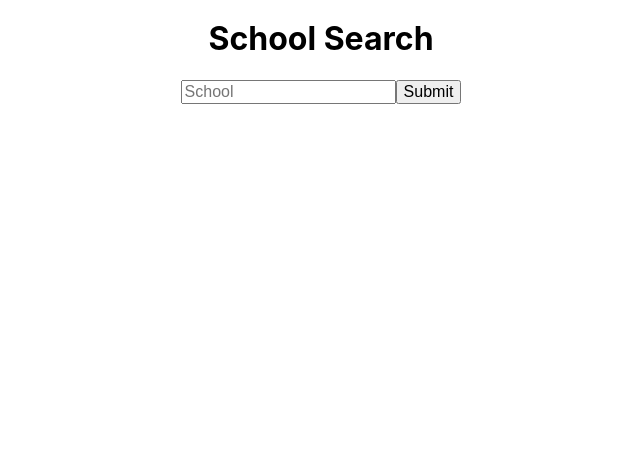
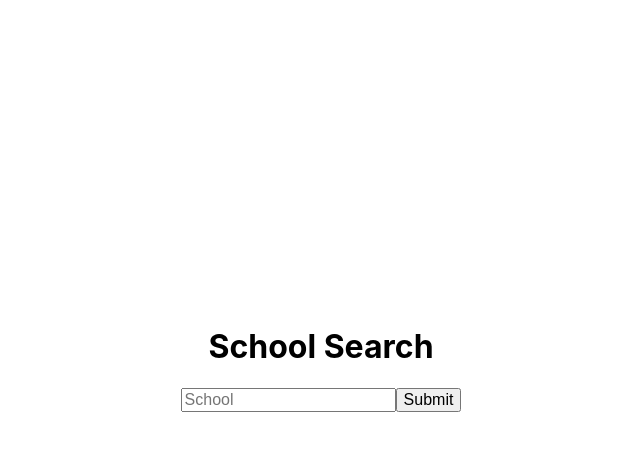
Before and after one commit to AlyneAlvarenga/school-search, a React (Create React App) app in the folder client/: page / in a window 1280 px wide. Shown: the top 450 px of the page, without its empty margins (319-959 px from the left). Built offline with nearby package versions, Linux system fonts and the light colour scheme; what @react-pdf/renderer would draw is missing.

Commit message:
more styling changes

```diff
--- a/client/src/App.css
+++ b/client/src/App.css
@@ -1,5 +1,18 @@
+.App-searchPage {
+  min-height: 90vh;
+  display: flex;
+  flex-direction: column;
+  justify-content: center;
+  align-items: center;
+}
+
 .App {
+  min-height: 100vh;
+  margin-left: 20vw;
   text-align: center;
+  display: flex;
+  justify-content: center;
+  align-items: center;
 }
 
 .App-cardsContainer {
@@ -7,9 +20,5 @@
   flex-wrap: wrap;
   justify-content: space-evenly;
   padding: 10px;
-  margin-left: 20vw;
+  margin-top: 0;
 }
-
-.App-pdfViewer {
-  margin-left: 20vw;
-}
--- a/client/src/App.js
+++ b/client/src/App.js
@@ -60,7 +60,7 @@ const App = () => {
   }
 
   return (
-    <div className="App">
+    <>
       {
         schoolQuery.length !== 0
           ?
@@ -74,16 +74,17 @@ const App = () => {
       {
         currentSchool === ''
         ?
-        <>
+        <section className="App-searchPage">
           <h1>School Search</h1>
           <form method="GET" onSubmit={handleSubmit}>
           <label htmlFor="school" className="visuallyhidden">Name of School</label>
           <input type="text" name="school" id="school" value={schoolInput} placeholder="School" onChange={handleChange} />
           <button>Submit</button>
           </form>
-        </>
+        </section>
         : null
       }
+    <main className="App">
       {
         !isGradesPDF && !isFullPDF
           ?
@@ -100,7 +101,7 @@ const App = () => {
       {
         isGradesPDF
           ?
-            <PDFViewer width={500} height={800} className="App-pdfViewer">
+            <PDFViewer width={500} height={700} className="App-pdfViewer">
               <GradesPDF school={currentSchool} grades={grades} />
             </PDFViewer>
           : null
@@ -108,12 +109,13 @@ const App = () => {
       {
         isFullPDF
           ?
-          <PDFViewer width={500} height={800} className="App-pdfViewer">
+          <PDFViewer width={500} height={700} className="App-pdfViewer">
               <FullPDF schoolQuery={schoolQuery} currentSchool={currentSchool}/>
             </PDFViewer>
           : null
       }
-    </div>
+    </main>
+    </>
   );
 }
 
```
